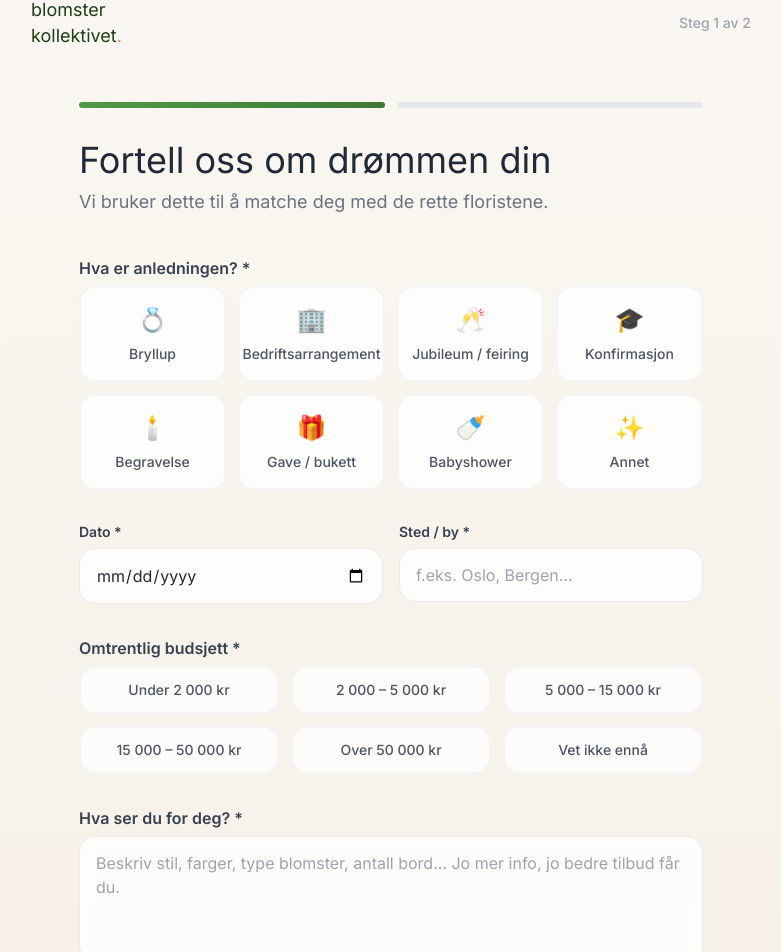
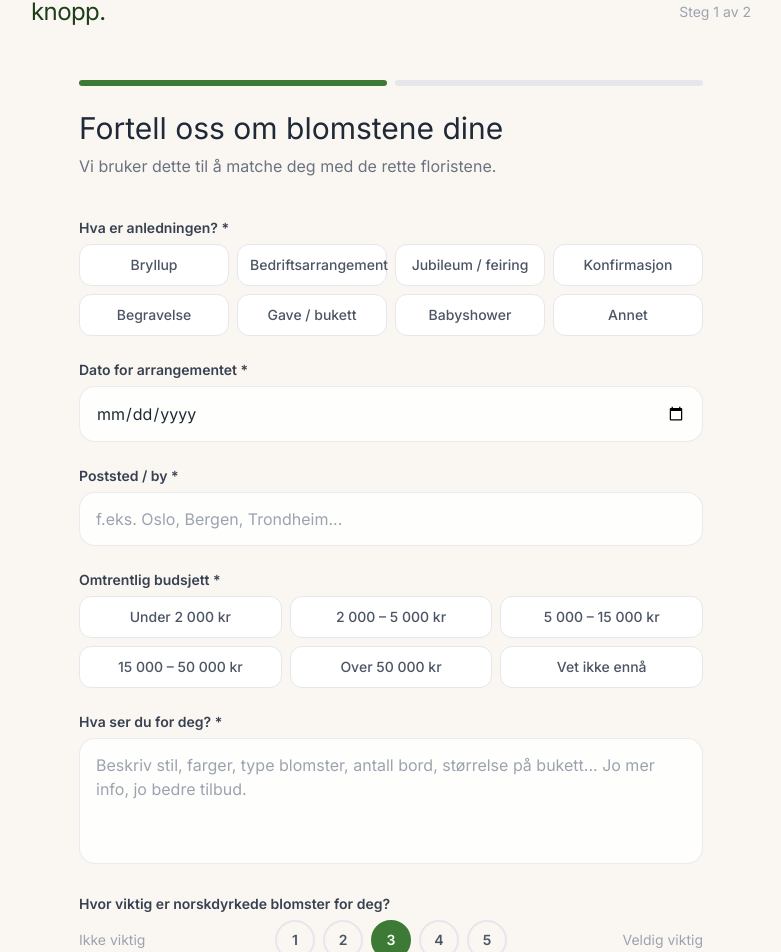
Before and after one commit to marteloge/knopp, a Next.js app: page /bestilling in a window 1280 px wide. Shown: the part 24-976 px from the top of the page, without its empty margins (249-1030 px from the left). Built offline with nearby package versions, Linux system fonts and the light colour scheme; a web font is replaced by a local one.

Commit message:
revert: tilbake til original MVP-design
Reverterer alle design-eksperimenter tilbake til originalversjonen.

```diff
--- a/app/bestilling/page.tsx
+++ b/app/bestilling/page.tsx
@@ -4,14 +4,14 @@ import { useState } from "react";
 import Link from "next/link";
 
 const ANLEDNINGER = [
-  { label: "Bryllup", icon: "💍" },
-  { label: "Bedriftsarrangement", icon: "🏢" },
-  { label: "Jubileum / feiring", icon: "🥂" },
-  { label: "Konfirmasjon", icon: "🎓" },
-  { label: "Begravelse", icon: "🕯️" },
-  { label: "Gave / bukett", icon: "🎁" },
-  { label: "Babyshower", icon: "🍼" },
-  { label: "Annet", icon: "✨" },
+  "Bryllup",
+  "Bedriftsarrangement",
+  "Jubileum / feiring",
+  "Konfirmasjon",
+  "Begravelse",
+  "Gave / bukett",
+  "Babyshower",
+  "Annet",
 ];
 
 const BUDSJETTER = [
@@ -56,7 +56,7 @@ export default function BestillingPage() {
       if (!res.ok) throw new Error("Noe gikk galt");
       setSent(true);
     } catch {
-      setError("Noe gikk galt. Prøv igjen eller send e-post til hei@blomsterkollektivet.no");
+      setError("Noe gikk galt. Prøv igjen eller send e-post til hei@knopp.no");
     } finally {
       setLoading(false);
     }
@@ -64,25 +64,20 @@ export default function BestillingPage() {
 
   if (sent) {
     return (
-      <div className="min-h-screen bg-gradient-to-b from-cream to-forest-50 flex items-center justify-center px-6">
+      <div className="min-h-screen bg-cream flex items-center justify-center px-6">
         <div className="max-w-md text-center">
-          <div className="w-20 h-20 mx-auto mb-8 rounded-full bg-gradient-to-br from-forest-400 to-forest-500 flex items-center justify-center shadow-glow-forest">
-            <svg className="w-10 h-10 text-white" fill="none" stroke="currentColor" viewBox="0 0 24 24">
-              <path strokeLinecap="round" strokeLinejoin="round" strokeWidth={2} d="M5 13l4 4L19 7" />
-            </svg>
-          </div>
-          <h1 className="font-serif text-4xl text-gray-800 mb-4">Forespørsel sendt!</h1>
-          <p className="text-gray-600 mb-2 leading-relaxed text-lg">
-            Takk, <strong>{form.navn}</strong>!
+          <div className="text-6xl mb-6">🌸</div>
+          <h1 className="font-serif text-3xl text-gray-800 mb-4">Forespørsel mottatt!</h1>
+          <p className="text-gray-600 mb-4 leading-relaxed">
+            Takk, <strong>{form.navn}</strong>! Vi har mottatt forespørselen din og
+            videresender den til relevante florister i <strong>{form.sted}</strong>.
           </p>
-          <p className="text-gray-500 mb-8 leading-relaxed">
-            Vi har mottatt forespørselen din og videresender den til relevante
-            florister i <strong className="text-forest-600">{form.sted}</strong>.
-            Du hører fra oss innen 48 timer på{" "}
-            <span className="font-medium text-gray-700">{form.epost}</span>.
+          <p className="text-gray-500 text-sm mb-8">
+            Du vil høre fra oss innen 48 timer på{" "}
+            <span className="font-medium text-gray-700">{form.epost}</span>
           </p>
           <Link href="/" className="btn-primary">
-            ← Tilbake til forsiden
+            Tilbake til forsiden
           </Link>
         </div>
       </div>
@@ -90,62 +85,58 @@ export default function BestillingPage() {
   }
 
   return (
-    <div className="min-h-screen bg-gradient-to-b from-cream to-cream-200">
+    <div className="min-h-screen bg-cream">
       {/* Nav */}
       <nav className="flex items-center justify-between px-6 py-5 max-w-3xl mx-auto">
-        <Link href="/" className="flex flex-col leading-none">
-          <span className="font-display text-lg text-forest-700">blomster</span>
-          <span className="font-display text-lg text-forest-700 -mt-0.5">kollektivet<span className="text-blush-400">.</span></span>
+        <Link href="/" className="font-serif text-2xl text-forest-700 tracking-tight">
+          knopp.
         </Link>
-        <span className="text-sm text-gray-400 font-medium">Steg {step} av 2</span>
+        <span className="text-sm text-gray-400">Steg {step} av 2</span>
       </nav>
 
       <div className="max-w-2xl mx-auto px-6 py-8">
-        {/* Progress bar */}
         <div className="mb-10">
-          <div className="flex gap-3 mb-8">
-            <div className={`h-1.5 flex-1 rounded-full transition-all duration-500 ${step >= 1 ? "bg-gradient-to-r from-forest-400 to-forest-500" : "bg-gray-200"}`} />
-            <div className={`h-1.5 flex-1 rounded-full transition-all duration-500 ${step >= 2 ? "bg-gradient-to-r from-forest-400 to-forest-500" : "bg-gray-200"}`} />
+          <div className="flex gap-2 mb-6">
+            <div className={`h-1.5 flex-1 rounded-full ${step >= 1 ? "bg-forest-500" : "bg-gray-200"}`} />
+            <div className={`h-1.5 flex-1 rounded-full ${step >= 2 ? "bg-forest-500" : "bg-gray-200"}`} />
           </div>
-          <h1 className="font-serif text-3xl md:text-4xl text-gray-800 mb-2">
-            {step === 1 ? "Fortell oss om drømmen din" : "Nesten ferdig!"}
+          <h1 className="font-serif text-3xl text-gray-800 mb-2">
+            {step === 1 ? "Fortell oss om blomstene dine" : "Kontaktinformasjon"}
           </h1>
-          <p className="text-gray-500 text-lg">
+          <p className="text-gray-500">
             {step === 1
               ? "Vi bruker dette til å matche deg med de rette floristene."
-              : "Bare kontaktinfo igjen — så finner vi floristene dine."}
+              : "Florister bruker dette for å sende deg tilbud."}
           </p>
         </div>
 
         <form onSubmit={step === 2 ? handleSubmit : (e) => { e.preventDefault(); setStep(2); }}>
           {step === 1 && (
-            <div className="space-y-8">
+            <div className="space-y-6">
               {/* Anledning */}
               <div>
-                <label className="label text-base">Hva er anledningen? *</label>
-                <div className="grid grid-cols-2 sm:grid-cols-4 gap-3">
+                <label className="label">Hva er anledningen? *</label>
+                <div className="grid grid-cols-2 sm:grid-cols-4 gap-2">
                   {ANLEDNINGER.map((a) => (
                     <button
-                      key={a.label}
+                      key={a}
                       type="button"
-                      onClick={() => set("anledning", a.label)}
-                      className={`flex flex-col items-center gap-2 px-3 py-4 rounded-2xl border-2 text-sm font-medium transition-all duration-300 ${
-                        form.anledning === a.label
-                          ? "border-forest-500 bg-forest-50 text-forest-700 shadow-sm scale-[1.02]"
-                          : "border-gray-100 bg-white/80 text-gray-600 hover:border-forest-200 hover:bg-white"
+                      onClick={() => set("anledning", a)}
+                      className={`px-3 py-2.5 rounded-xl border text-sm font-medium transition-all ${
+                        form.anledning === a
+                          ? "border-forest-500 bg-forest-50 text-forest-700"
+                          : "border-gray-200 bg-white text-gray-600 hover:border-forest-300"
                       }`}
                     >
-                      <span className="text-2xl">{a.icon}</span>
-                      <span>{a.label}</span>
+                      {a}
                     </button>
                   ))}
                 </div>
               </div>
 
-              {/* Dato + Sted */}
-              <div className="grid sm:grid-cols-2 gap-4">
+              {/* Dato */}
               <div>
-                  <label className="label" htmlFor="dato">Dato *</label>
+                <label className="label" htmlFor="dato">Dato for arrangementet *</label>
                 <input
                   id="dato"
                   type="date"
@@ -156,33 +147,34 @@ export default function BestillingPage() {
                   min={new Date().toISOString().split("T")[0]}
                 />
               </div>
+
+              {/* Sted */}
               <div>
-                  <label className="label" htmlFor="sted">Sted / by *</label>
+                <label className="label" htmlFor="sted">Poststed / by *</label>
                 <input
                   id="sted"
                   type="text"
                   required
-                    placeholder="f.eks. Oslo, Bergen..."
+                  placeholder="f.eks. Oslo, Bergen, Trondheim..."
                   className="input-field"
                   value={form.sted}
                   onChange={(e) => set("sted", e.target.value)}
                 />
               </div>
-              </div>
 
               {/* Budsjett */}
               <div>
-                <label className="label text-base">Omtrentlig budsjett *</label>
-                <div className="grid grid-cols-2 sm:grid-cols-3 gap-3">
+                <label className="label">Omtrentlig budsjett *</label>
+                <div className="grid grid-cols-2 sm:grid-cols-3 gap-2">
                   {BUDSJETTER.map((b) => (
                     <button
                       key={b}
                       type="button"
                       onClick={() => set("budsjett", b)}
-                      className={`px-4 py-3 rounded-2xl border-2 text-sm font-medium transition-all duration-300 ${
+                      className={`px-3 py-2.5 rounded-xl border text-sm font-medium transition-all ${
                         form.budsjett === b
-                          ? "border-forest-500 bg-forest-50 text-forest-700 shadow-sm"
-                          : "border-gray-100 bg-white/80 text-gray-600 hover:border-forest-200 hover:bg-white"
+                          ? "border-forest-500 bg-forest-50 text-forest-700"
+                          : "border-gray-200 bg-white text-gray-600 hover:border-forest-300"
                       }`}
                     >
                       {b}
@@ -193,12 +185,12 @@ export default function BestillingPage() {
 
               {/* Beskrivelse */}
               <div>
-                <label className="label text-base" htmlFor="beskrivelse">Hva ser du for deg? *</label>
+                <label className="label" htmlFor="beskrivelse">Hva ser du for deg? *</label>
                 <textarea
                   id="beskrivelse"
                   required
                   rows={4}
-                  placeholder="Beskriv stil, farger, type blomster, antall bord... Jo mer info, jo bedre tilbud får du."
+                  placeholder="Beskriv stil, farger, type blomster, antall bord, størrelse på bukett... Jo mer info, jo bedre tilbud."
                   className="input-field resize-none"
                   value={form.beskrivelse}
                   onChange={(e) => set("beskrivelse", e.target.value)}
@@ -206,74 +198,67 @@ export default function BestillingPage() {
               </div>
 
               {/* Norskdyrket */}
-              <div className="card-glass p-6">
-                <label className="label text-base mb-4">
-                  Hvor viktig er norskdyrkede blomster?
+              <div>
+                <label className="label">
+                  Hvor viktig er norskdyrkede blomster for deg?
                 </label>
-                <div className="flex items-center gap-4">
-                  <span className="text-sm text-gray-400 w-20 text-right">Ikke viktig</span>
+                <div className="flex items-center gap-3">
+                  <span className="text-sm text-gray-400 w-24">Ikke viktig</span>
                   <div className="flex gap-2 flex-1 justify-center">
                     {[1, 2, 3, 4, 5].map((v) => (
                       <button
                         key={v}
                         type="button"
                         onClick={() => set("norskdyrket", String(v))}
-                        className={`w-12 h-12 rounded-xl border-2 text-sm font-bold transition-all duration-300 ${
+                        className={`w-10 h-10 rounded-full border-2 text-sm font-semibold transition-all ${
                           form.norskdyrket === String(v)
-                            ? "border-forest-500 bg-gradient-to-br from-forest-500 to-forest-600 text-white shadow-md scale-110"
-                            : "border-gray-200 text-gray-500 hover:border-forest-300 bg-white/80"
+                            ? "border-forest-500 bg-forest-500 text-white"
+                            : "border-gray-200 text-gray-600 hover:border-forest-300"
                         }`}
                       >
                         {v}
                       </button>
                     ))}
                   </div>
-                  <span className="text-sm text-gray-400 w-20">Veldig viktig</span>
+                  <span className="text-sm text-gray-400 w-24 text-right">Veldig viktig</span>
                 </div>
               </div>
 
               <button
                 type="submit"
                 disabled={!form.anledning || !form.dato || !form.sted || !form.budsjett || !form.beskrivelse}
-                className="btn-primary w-full py-4 text-lg disabled:opacity-40 disabled:cursor-not-allowed group"
+                className="btn-primary w-full py-4 disabled:opacity-40 disabled:cursor-not-allowed"
               >
-                Neste steg
-                <svg className="w-5 h-5 ml-2 group-hover:translate-x-1 transition-transform" fill="none" stroke="currentColor" viewBox="0 0 24 24">
-                  <path strokeLinecap="round" strokeLinejoin="round" strokeWidth={2} d="M17 8l4 4m0 0l-4 4m4-4H3" />
-                </svg>
+                Neste steg →
               </button>
             </div>
           )}
 
           {step === 2 && (
-            <div className="space-y-8">
-              {/* Summary card */}
-              <div className="card bg-gradient-to-br from-forest-50 to-sage-50 border-forest-100">
-                <div className="flex items-center justify-between mb-4">
-                  <h3 className="font-serif text-lg text-forest-700">Din forespørsel</h3>
+            <div className="space-y-6">
+              <div className="card bg-forest-50 border-forest-100">
+                <h3 className="font-medium text-forest-700 mb-3">Din forespørsel</h3>
+                <div className="grid grid-cols-2 gap-y-1 text-sm">
+                  <span className="text-gray-500">Anledning</span>
+                  <span className="text-gray-800">{form.anledning}</span>
+                  <span className="text-gray-500">Dato</span>
+                  <span className="text-gray-800">{form.dato}</span>
+                  <span className="text-gray-500">Sted</span>
+                  <span className="text-gray-800">{form.sted}</span>
+                  <span className="text-gray-500">Budsjett</span>
+                  <span className="text-gray-800">{form.budsjett}</span>
+                </div>
                 <button
                   type="button"
                   onClick={() => setStep(1)}
-                    className="text-sm text-forest-600 hover:text-forest-700 font-medium flex items-center gap-1 transition-colors"
+                  className="text-xs text-forest-600 mt-3 hover:underline"
                 >
-                    <svg className="w-4 h-4" fill="none" stroke="currentColor" viewBox="0 0 24 24"><path strokeLinecap="round" strokeLinejoin="round" strokeWidth={2} d="M15.232 5.232l3.536 3.536m-2.036-5.036a2.5 2.5 0 113.536 3.536L6.5 21.036H3v-3.572L16.732 3.732z" /></svg>
-                    Endre
+                  ← Endre
                 </button>
-                </div>
-                <div className="grid grid-cols-2 gap-y-2 text-sm">
-                  <span className="text-gray-500">Anledning</span>
-                  <span className="text-gray-800 font-medium">{form.anledning}</span>
-                  <span className="text-gray-500">Dato</span>
-                  <span className="text-gray-800 font-medium">{form.dato}</span>
-                  <span className="text-gray-500">Sted</span>
-                  <span className="text-gray-800 font-medium">{form.sted}</span>
-                  <span className="text-gray-500">Budsjett</span>
-                  <span className="text-gray-800 font-medium">{form.budsjett}</span>
-                </div>
               </div>
 
               <div>
-                <label className="label text-base" htmlFor="navn">Ditt navn *</label>
+                <label className="label" htmlFor="navn">Ditt navn *</label>
                 <input
                   id="navn"
                   type="text"
@@ -286,7 +271,7 @@ export default function BestillingPage() {
               </div>
 
               <div>
-                <label className="label text-base" htmlFor="epost">E-postadresse *</label>
+                <label className="label" htmlFor="epost">E-postadresse *</label>
                 <input
                   id="epost"
                   type="email"
@@ -296,31 +281,21 @@ export default function BestillingPage() {
                   value={form.epost}
                   onChange={(e) => set("epost", e.target.value)}
                 />
-                <p className="text-xs text-gray-400 mt-2 leading-relaxed">
-                  Florister sender tilbud til denne adressen. Vi deler aldri e-posten din uten din tillatelse.
+                <p className="text-xs text-gray-400 mt-1">
+                  Florister sender tilbud til denne adressen. Vi deler ikke e-posten din uten din tillatelse.
                 </p>
               </div>
 
               {error && (
-                <div className="flex items-center gap-3 text-red-600 text-sm bg-red-50 px-5 py-4 rounded-2xl border border-red-100">
-                  <svg className="w-5 h-5 flex-shrink-0" fill="currentColor" viewBox="0 0 20 20"><path fillRule="evenodd" d="M18 10a8 8 0 11-16 0 8 8 0 0116 0zm-7 4a1 1 0 11-2 0 1 1 0 012 0zm-1-9a1 1 0 00-1 1v4a1 1 0 102 0V6a1 1 0 00-1-1z" clipRule="evenodd" /></svg>
-                  {error}
-                </div>
+                <p className="text-red-500 text-sm bg-red-50 px-4 py-3 rounded-xl">{error}</p>
               )}
 
               <button
                 type="submit"
                 disabled={loading || !form.navn || !form.epost}
-                className="btn-primary w-full py-4 text-lg disabled:opacity-40 disabled:cursor-not-allowed"
+                className="btn-primary w-full py-4 disabled:opacity-40 disabled:cursor-not-allowed"
               >
-                {loading ? (
-                  <span className="flex items-center gap-2">
-                    <svg className="w-5 h-5 animate-spin" fill="none" viewBox="0 0 24 24"><circle className="opacity-25" cx="12" cy="12" r="10" stroke="currentColor" strokeWidth="4" /><path className="opacity-75" fill="currentColor" d="M4 12a8 8 0 018-8V0C5.373 0 0 5.373 0 12h4zm2 5.291A7.962 7.962 0 014 12H0c0 3.042 1.135 5.824 3 7.938l3-2.647z" /></svg>
-                    Sender...
-                  </span>
-                ) : (
-                  "Send blomsterforespørsel"
-                )}
+                {loading ? "Sender..." : "Send blomsterforespørsel 🌸"}
               </button>
 
               <p className="text-xs text-center text-gray-400">
```
Lines whose indentation alone changed are shown as unchanged.
